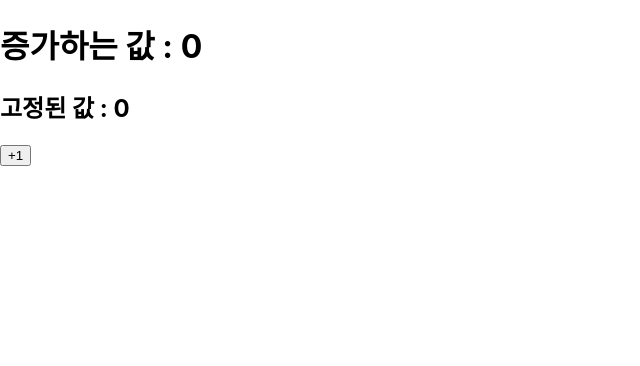
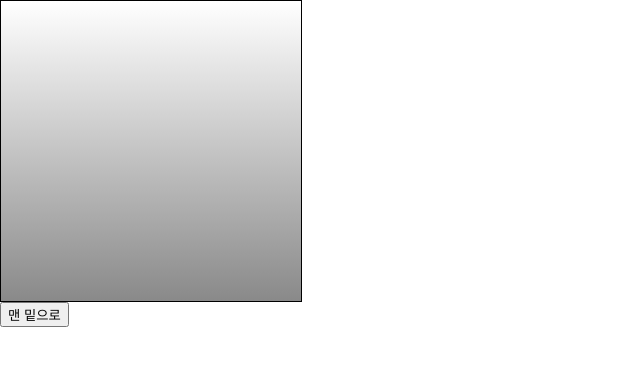
Before and after one commit to MinChoi0129/react_practice_website, a React (Create React App) app: page / in a window 1280 px wide. Shown: the top 366 px of the page, without its empty margins (0-640 px from the left). Built offline with nearby package versions, Linux system fonts and the light colour scheme.

Commit message:
usage of 'ref' in react

```diff
--- a/src/App.js
+++ b/src/App.js
@@ -1,7 +1,15 @@
-import Counter from "./Counter";
+import ScrollBox from "./ScrollBox";
+import { Component } from "react";
 
-const App = () => {
-  return <Counter />;
-};
+class App extends Component {
+  render() {
+    return (
+      <div>
+        <ScrollBox ref = {(ref) => this.scrollBox=ref}/>
+        <button onClick={() => this.scrollBox.scrollToBottom()}>맨 밑으로</button>
+      </div>
+    )
+  }
+}
 
 export default App;
--- a/src/EventPractice.js
+++ b/src/EventPractice.js
@@ -29,6 +29,7 @@
   };
 
   const onKeyPress = (e) => {
+    console.log(e)
     if (e.key === "Enter") {
       onClick();
     }
--- /dev/null
+++ b/src/ScrollBox.js
@@ -0,0 +1,35 @@
+import { Component } from "react";
+
+class ScrollBox extends Component {
+  scrollToBottom = () => {
+    const {scrollHeight, clientHeight} = this.box
+    this.box.scrollTop = scrollHeight - clientHeight
+  }
+
+  render() {
+    const style = {
+      border: "1px solid black",
+      height: "300px",
+      width: "300px",
+      overflow: "auto",
+      position: "relative",
+    };
+    const innerStyle = {
+      width: "100%",
+      height: "650px",
+      background: "linear-gradient(white, black)",
+    };
+    return (
+      <div
+        style={style}
+        ref={(ref) => {
+          this.box = ref;
+        }}
+      >
+        <div style={innerStyle} />
+      </div>
+    );
+  }
+}
+
+export default ScrollBox;
--- a/src/ValidationSample.js
+++ b/src/ValidationSample.js
@@ -19,12 +19,14 @@
       clicked: true,
       validated: this.state.password === "0000",
     });
+    this.input.focus();
   };
 
   render() {
     return (
       <div>
         <input
+          ref={(ref) => (this.input = ref)}
           type="password"
           value={this.state.password}
           onChange={this.handleChange}
```
